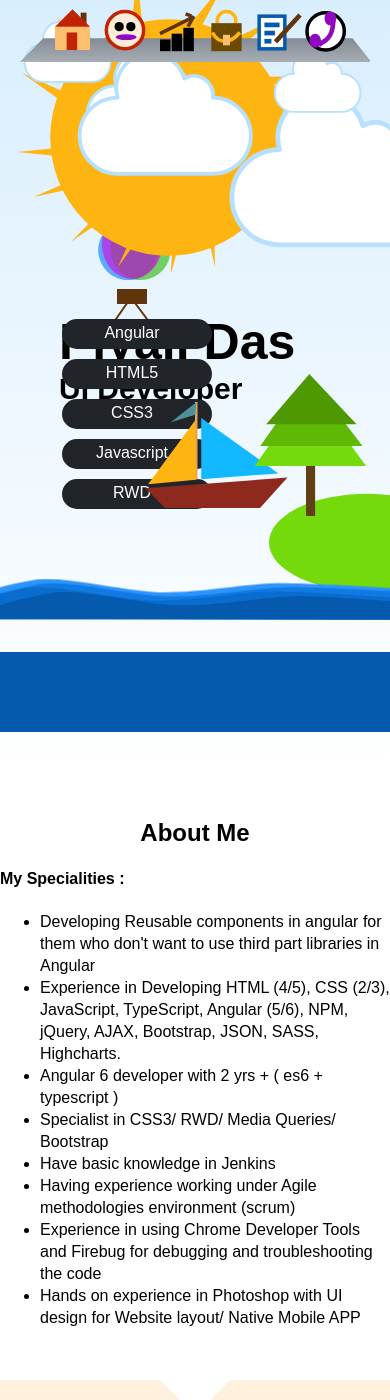
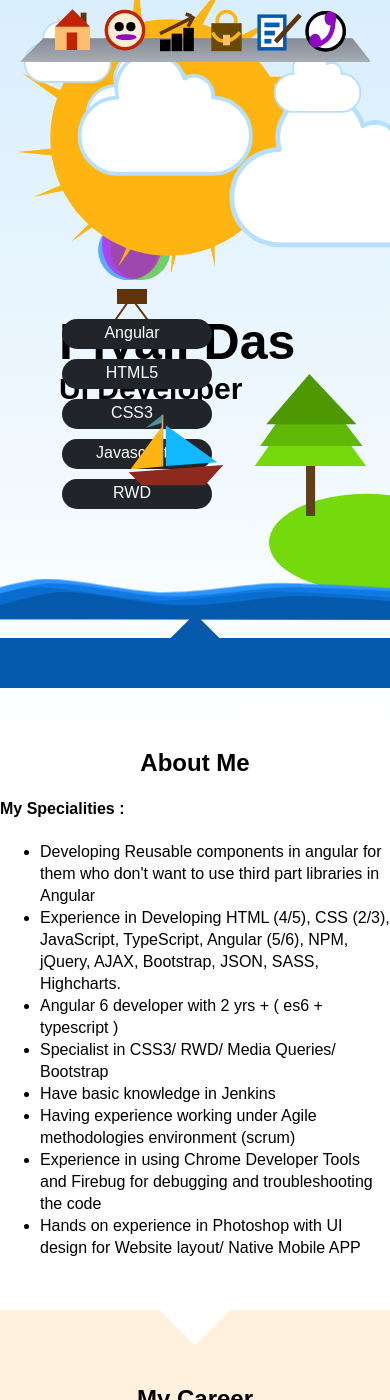
Before and after one commit to piyalidas10/piyalidas10.github.io, a Jekyll site: the page index.html, which Jekyll copies as it is, in a window 390 px wide and 1400 px high. Built offline with Jekyll 4.4.1, drawn with Linux system fonts in a browser that asks for light colours.

Commit message:
responsive fixes

```diff
--- a/css/responsive.css
+++ b/css/responsive.css
@@ -229,71 +229,72 @@
         bottom: 40px;
     }
     .boat {
-        width: 150px;
+        width: 100px;
+        left: 32%;
     }
     @keyframes boatmove {
         0% {
-            top:50%;
+            top:55%;
         }
 
         50% {
-            top:51%;
+            top:56%;
         }
 
         100% {
-            top:50%;
+            top:55%;
         }
     }
     @-webkit-keyframes boatmove {
         0% {
-            top:45%;
+            top:55%;
         }
 
         50% {
-            top:46%;
+            top:56%;
         }
 
         100% {
-            top:45%;
+            top:55%;
         }
     }
     @-moz-keyframes boatmove {
         0% {
-            top:45%;
+            top:55%;
         }
 
         50% {
-            top:46%;
+            top:56%;
         }
 
         100% {
-            top:45%;
+            top:55%;
         }
     }
     @-ms-keyframes boatmove {
         0% {
-            top:45%;
+            top:55%;
         }
 
         50% {
-            top:46%;
+            top:56%;
         }
 
         100% {
-            top:45%;
+            top:55%;
         }
     }
     @-o-keyframes boatmove {
         0% {
-            top:45%;
+            top:55%;
         }
 
         50% {
-            top:46%;
+            top:56%;
         }
 
         100% {
-            top:45%;
+            top:55%;
         }
     }
 }
@@ -304,4 +305,14 @@
     .home:after {
         bottom: 55px;
     }
+    .bottom{
+        height: 150px;
+    }
+    .waves:after{
+        height: 50px;
+        bottom: -4px;
+    }
+    .aboutme .container {
+        padding-top: 0;
+    }
 }
--- a/index.html
+++ b/index.html
@@ -14,7 +14,7 @@
     <section class="home" id="homepage">
         <div class="top">
             <div class="menu">
-                <div class="sitemenu">
+                <div class="sitemenu" id="sitemenu">
                     <svg width="100%" height="100%" viewBox='0 0 300 100'  xmlns="http://www.w3.org/2000/svg" id="menuwrapper">
                         <defs>
                             <linearGradient id="grad1" x1="0%" y1="0%" x2="0%" y2="100%">
--- a/js/responsive.js
+++ b/js/responsive.js
@@ -1,4 +1,4 @@
-var deviceWidthCheck = (function() {
+function responsive() {
     let wavesDiv = document.getElementById('waves');
     let treeDiv = document.getElementById('tree');
     let fieldDiv = document.getElementById('field');
@@ -8,6 +8,8 @@ var deviceWidthCheck = (function() {
     let sunraysDiv = document.getElementById('sunrays');
     let ballonDiv = document.getElementById('ballon');
     let middleDiv = document.getElementById('middle');
+    let menuDiv = document.getElementById('menuwrapper');
+    let sitemenuDiv = document.getElementById('sitemenu');
 
     if (screen.width <= 1200) {
         wavesDiv.style.height = '80%';
@@ -56,13 +58,17 @@ var deviceWidthCheck = (function() {
         treeDiv.style.top = '-140px';
         // wavesDiv.style.
     }
-    if (screen.width <= 440) {
+    if (screen.width <= 480) {
         middleDiv.style.height = '200px';
-        ballonDiv.style.width = '200px';
+        ballonDiv.style.width = '180px';
         ballonDiv.style.right = '10%';
         personinfoDiv.style.width = '150px';
         wavesDiv.style.height = '50%';
         fieldDiv.style.top = '-50px';
         treeDiv.style.top = '-130px';
+        menuDiv.style.width = '300px';
+        sitemenuDiv.style.marginLeft = '-150px';
     }
-})();
+}
+const deviceWidthCheck = responsive();
+window.onresize = function(){ location.reload(); }
--- a/js/script.js
+++ b/js/script.js
@@ -17,7 +17,6 @@ var createColorsForCareer = (function() {
     rectElem.forEach(ele => {
         ele.setAttribute("fill", "#c12305");
     });
-    console.log(ele);
 })();
 
 function gotoHome() {
```
